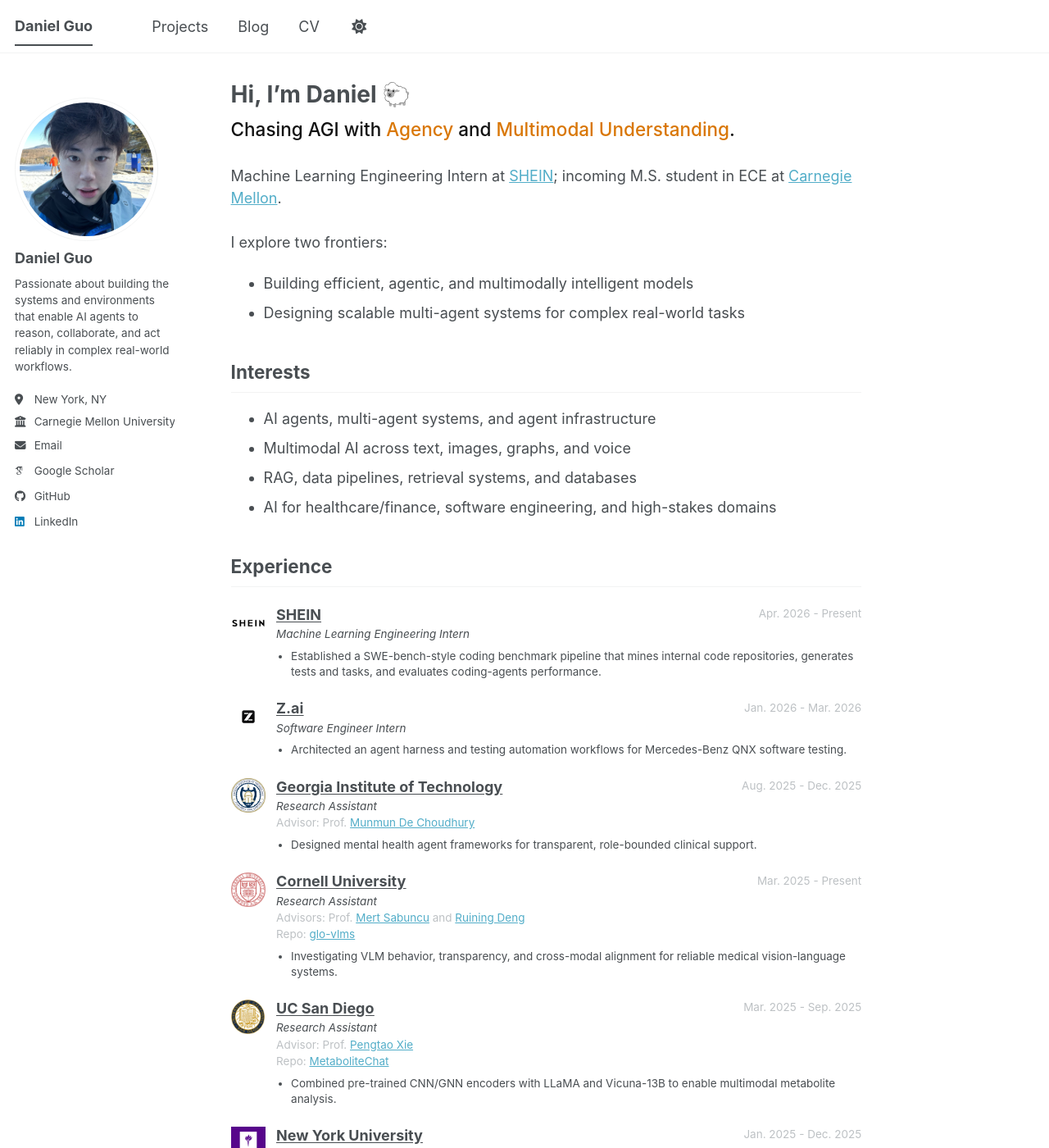
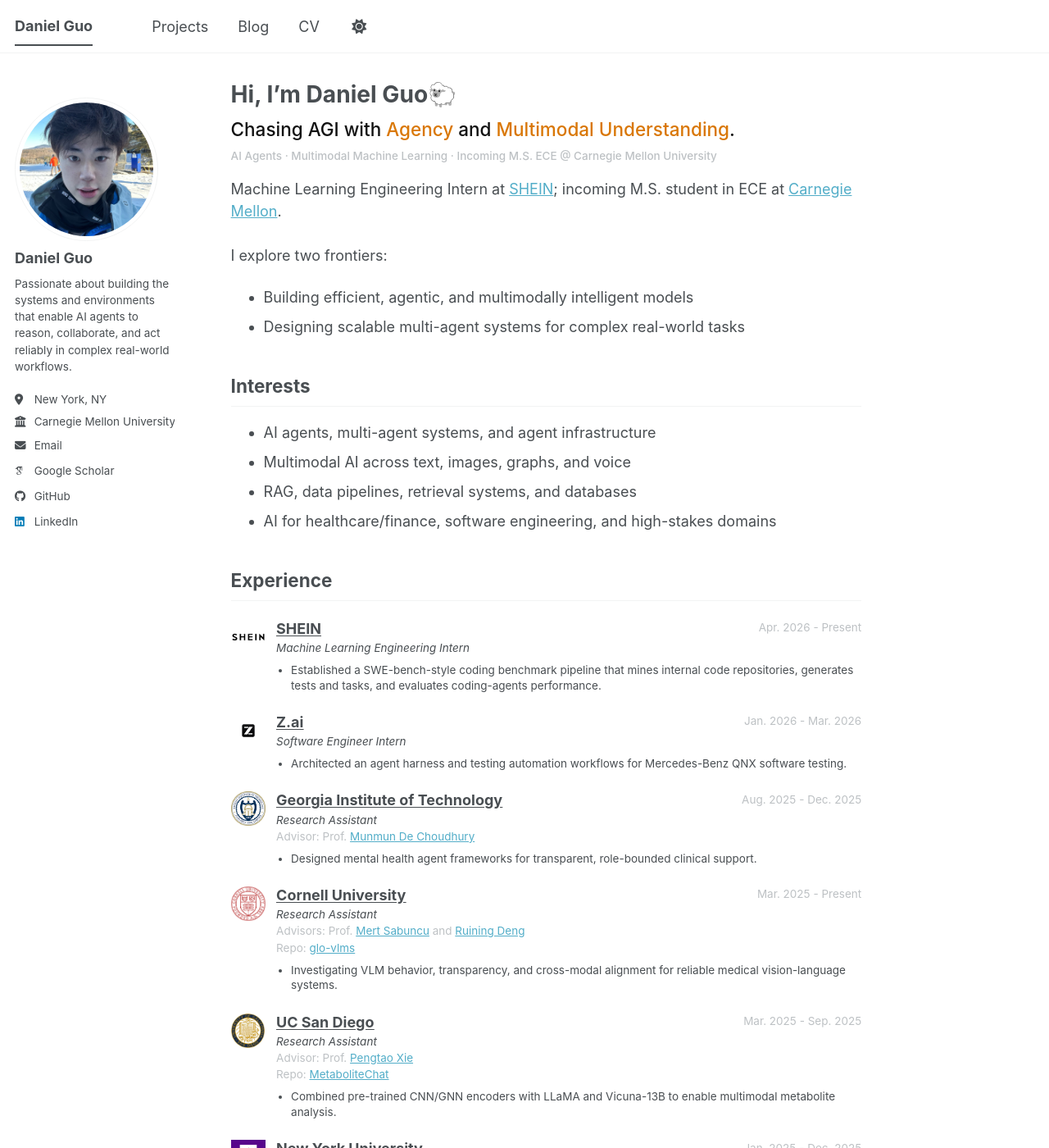
Before and after one commit to daniel-guooo/daniel-guooo.github.io, a Jekyll site: the page built from _pages/about.md, in a window 1280 px wide and 1400 px high. Shown: the whole window at 82% size. Built offline with Jekyll 4.4.1, drawn with Linux system fonts in a browser that asks for light colours; some web fonts are replaced; a script bundle is joined from its source files by our own code; library files that are not in the unit come from our copies.

Commit message:
Improve homepage SEO metadata

```diff
--- a/_includes/seo.html
+++ b/_includes/seo.html
@@ -6,12 +6,14 @@
 {% endif %}
 {% assign seo_url = seo_url | default: site.github.url %}
 
-{% if page.title %}
+{% if page.seo_title %}
+  {% assign seo_title = page.seo_title | strip_html | strip_newlines | escape_once %}
+{% elsif page.title %}
   {% assign seo_title = page.title | append: " " | append: site.title_separator | append: " " | append: site.title %}
-{% endif %}
 
-{% if seo_title %}
-  {% assign seo_title = seo_title | markdownify | strip_html | strip_newlines | escape_once %}
+  {% if seo_title %}
+    {% assign seo_title = seo_title | markdownify | strip_html | strip_newlines | escape_once %}
+  {% endif %}
 {% endif %}
 
 {% if site.url %}
--- a/_layouts/single.html
+++ b/_layouts/single.html
@@ -28,6 +28,7 @@ layout: default
         <header>
           {% if page.title %}<h1 class="page__title" itemprop="headline">{{ page.title | markdownify | remove: "<p>" | remove: "</p>" }}</h1>{% endif %}
           {% if page.subtitle %}<p class="page__subtitle">{{ page.subtitle | markdownify | remove: "<p>" | remove: "</p>" }}</p>{% endif %}
+          {% if page.profile_line %}<p class="page__profile-line">{{ page.profile_line | markdownify | remove: "<p>" | remove: "</p>" }}</p>{% endif %}
           {% if page.read_time %}
             <p class="page__meta"><i class="fa fa-clock" aria-hidden="true"></i> {% include read-time.html %}</p>
           {% endif %}
--- a/_pages/about.md
+++ b/_pages/about.md
@@ -1,7 +1,9 @@
 ---
 permalink: /
-title: "Hi, I'm Daniel 🐑"
+title: "Hi, I’m Daniel Guo🐑"
+seo_title: "Daniel Guo | AI Agents & Multimodal Machine Learning | CMU ECE"
 subtitle: 'Chasing AGI with <span class="page__subtitle-accent">Agency</span> and <span class="page__subtitle-accent">Multimodal Understanding</span>.'
+profile_line: "AI Agents · Multimodal Machine Learning · Incoming M.S. ECE @ Carnegie Mellon University"
 author_profile: true
 redirect_from:
   - /about/
--- a/_sass/layout/_page.scss
+++ b/_sass/layout/_page.scss
@@ -44,12 +44,21 @@
 }
 
 .page__subtitle {
-  margin: 0.3em 0 1.2em;
+  margin: 0.3em 0 0.35em;
   color: #111;
   font-family: $global-font-family;
   font-size: $type-size-4;
   font-weight: 500;
   line-height: 1.35;
+}
+
+.page__profile-line {
+  margin: 0 0 1.2em;
+  color: var(--global-text-color-light);
+  font-family: $global-font-family;
+  font-size: $type-size-6;
+  font-weight: 500;
+  line-height: 1.45;
 }
 
 .page__subtitle-accent {
```
